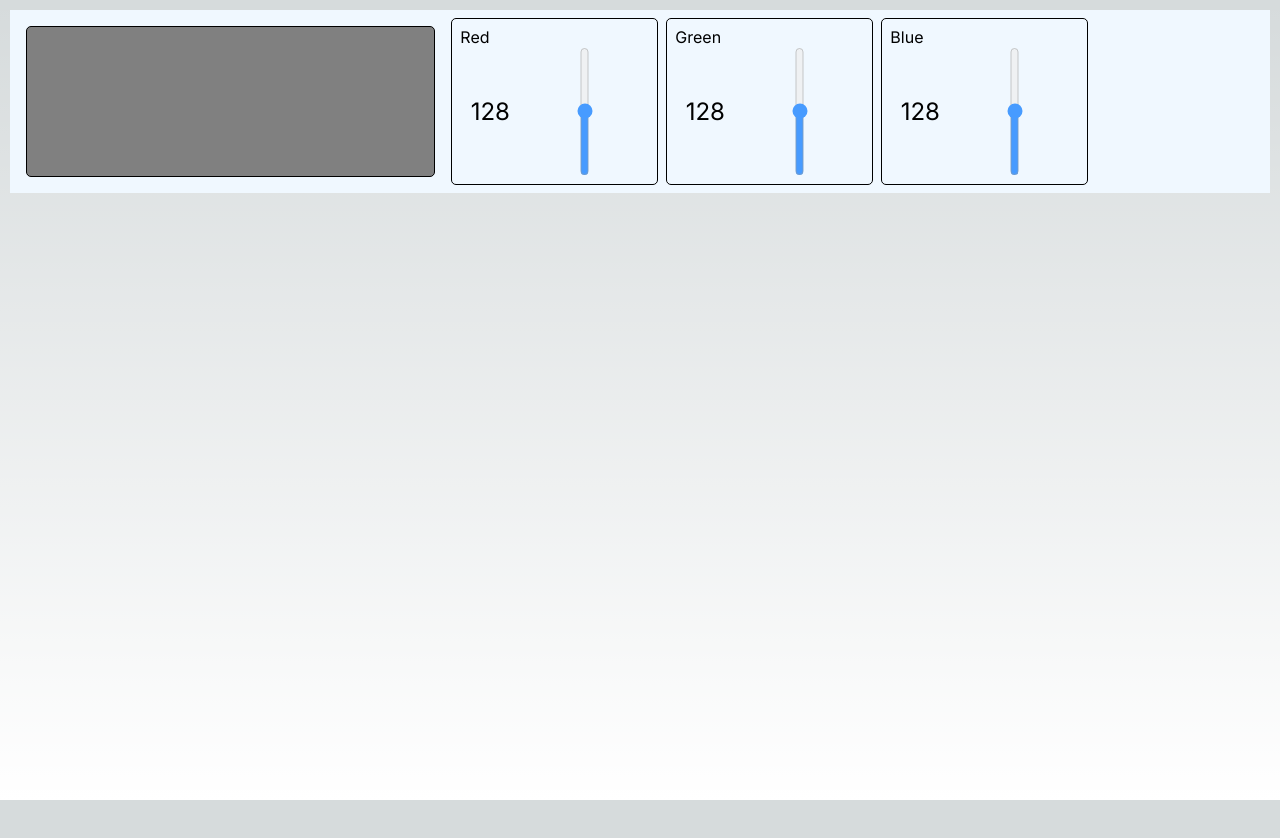
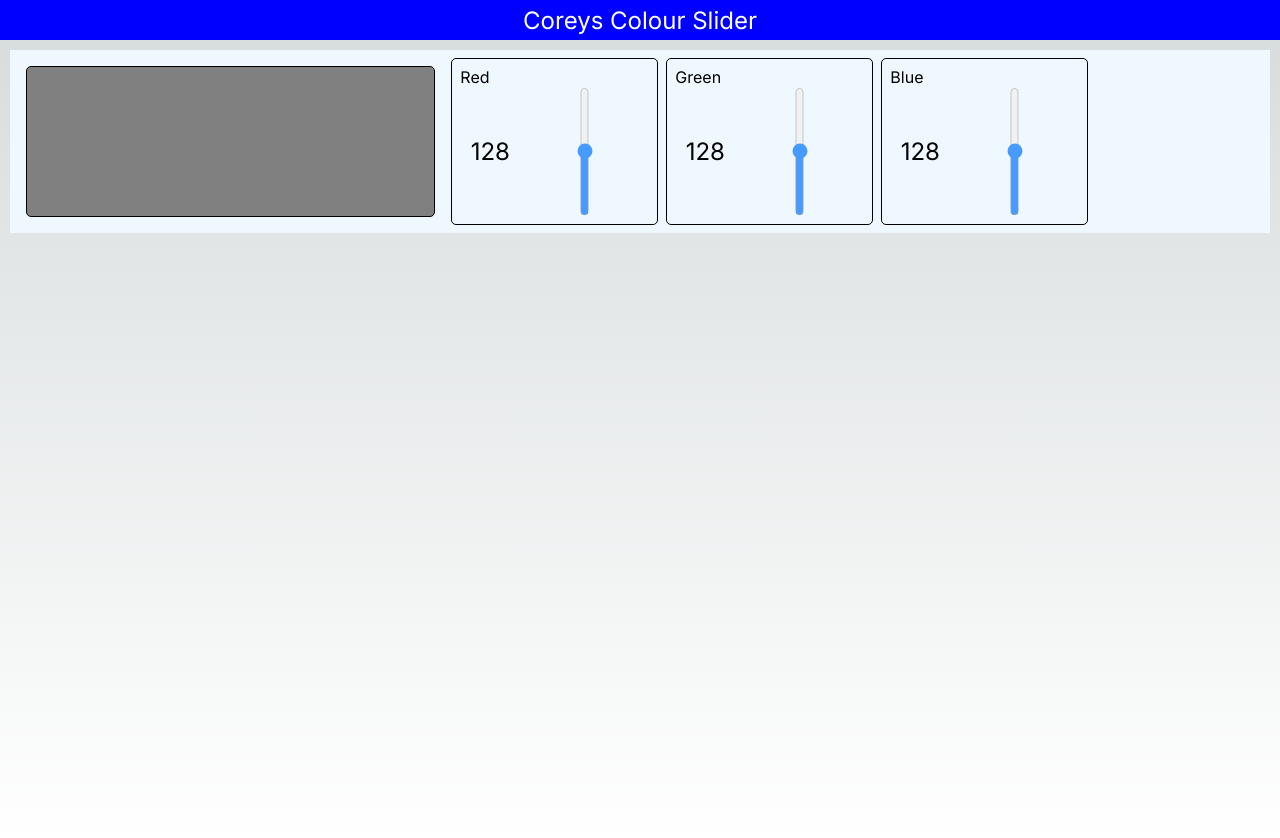
Before and after one commit to mySimonID/RGBSlider, a Next.js app: page / in a window 1280 px wide. Before the commit the page ends 800 px from the top, so only its background shows below. Built offline with nearby package versions, Linux system fonts and the light colour scheme.

Commit message:
add: page title

```diff
--- a/src/app/page.js
+++ b/src/app/page.js
@@ -1,6 +1,8 @@
 'use client' // This is a client component
 import styles from './page.module.css'
 import panelStyles from '../Views/panel.module.css'
+
+import Head  from 'next/head';
 
 import NumberBar from '@/Views/NumberBar'
 import RGBContainer from '@/Views/RGBContainer'
@@ -29,10 +31,17 @@ export default function Home () {
   }, [numPanels])
   //
   return (
-    <main className={styles.main}>
-      {/* <NumberBar handleChange={handleNumberChange} /> */}
+    <div className={styles.container}>
+      <Head>
+        <title>RGB SLider</title>
+        <meta name="description" content="RGB Slider" />
+      </Head>
+      <div className={styles.pageTitle}><label>Coreys Colour Slider</label></div>
+      <main className={styles.main}>
+        {/* <NumberBar handleChange={handleNumberChange} /> */}
 
-      <div className={styles.rgbPanelContainer}>{containers}</div>
-    </main>
+        <div className={styles.rgbPanelContainer}>{containers}</div>
+      </main>
+    </div>
   )
 }
--- a/src/app/page.module.css
+++ b/src/app/page.module.css
@@ -5,6 +5,20 @@
   align-items: center;
   padding: 10px;
   min-height: 100vh;
+}
+
+.pageTitle  {
+display:flex;
+align-items: center;
+color:white;
+width:100%;
+height:40px;
+background-color: blue;
+}
+.pageTitle label {
+  margin-left: auto;
+  margin-right: auto;
+  font-size: 24px;;
 }
 
 .rgbPanelContainer {
```
